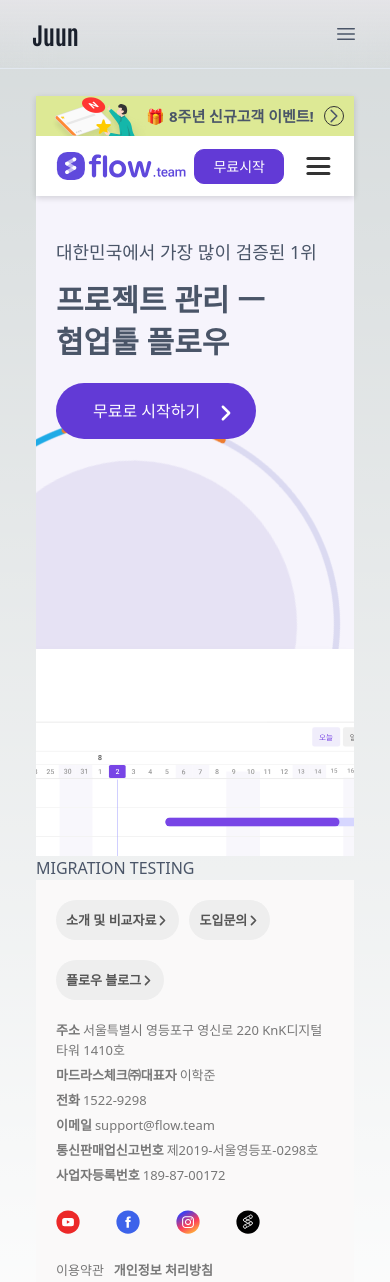
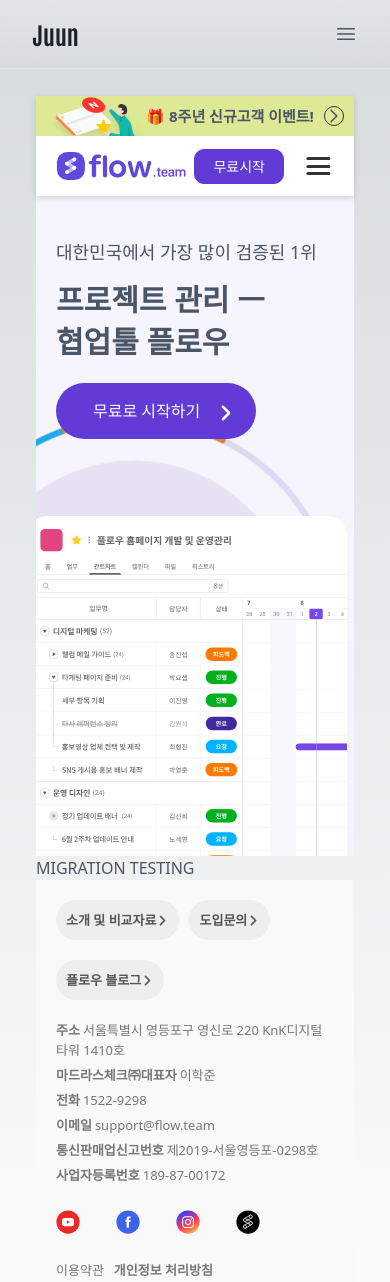
Before and after one commit to juunie-roh/setting-up-next, a Next.js app: page /portfolio/flow in a window 390 px wide. Shown: the top 1282 px of the page. Built offline with nearby package versions, Linux system fonts and the light colour scheme.

Commit message:
chore(typos): fixed

```diff
--- a/src/components/flow/sections/MainBanner.module.css
+++ b/src/components/flow/sections/MainBanner.module.css
@@ -199,7 +199,7 @@
     width: 856px;
     height: 856px;
   }
-  .imageBox #pj-web {
+  .imageBox #pj_web {
     width: 1000px;
     height: 587px;
     right: -168px;
@@ -251,7 +251,7 @@
     width: 328px;
     height: 328px;
   }
-  .imageBox #pj-web {
+  .imageBox #pj_web {
     width: 320px;
     height: 360px;
     right: 33px;
```
